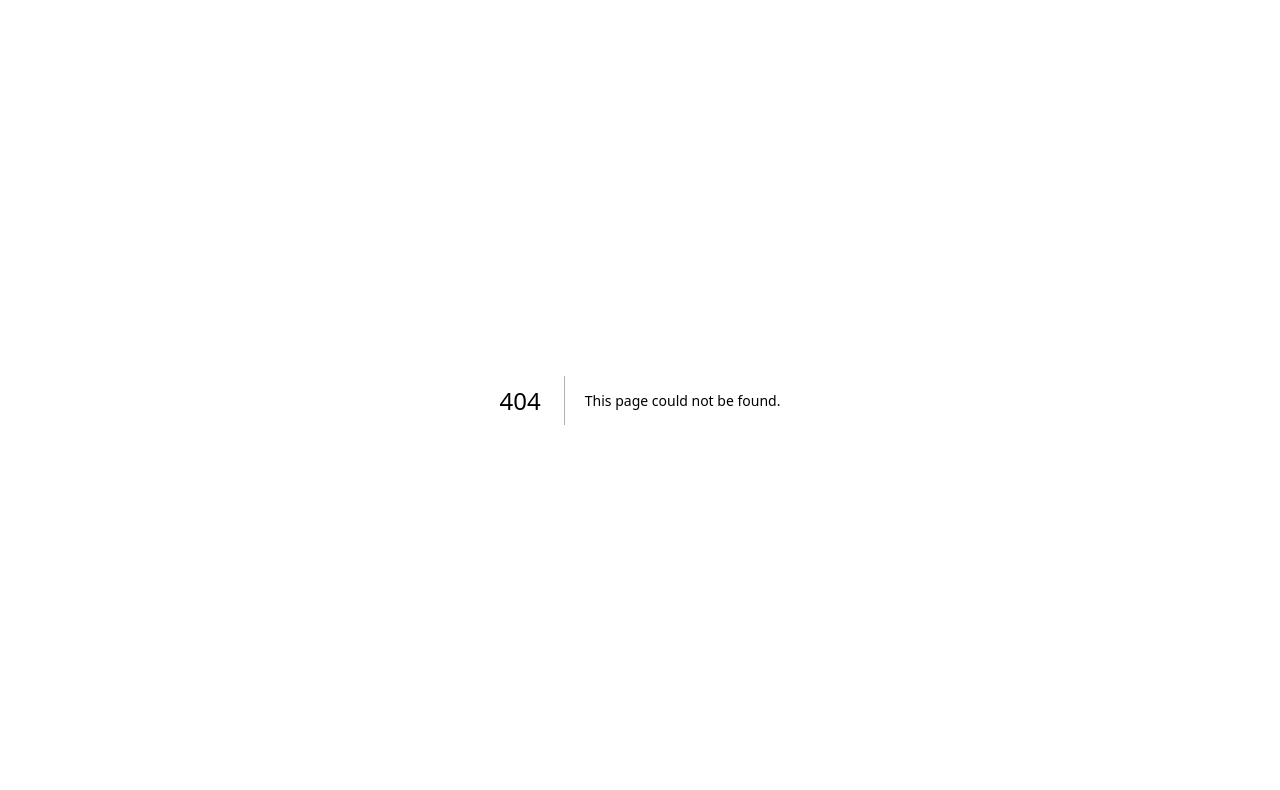
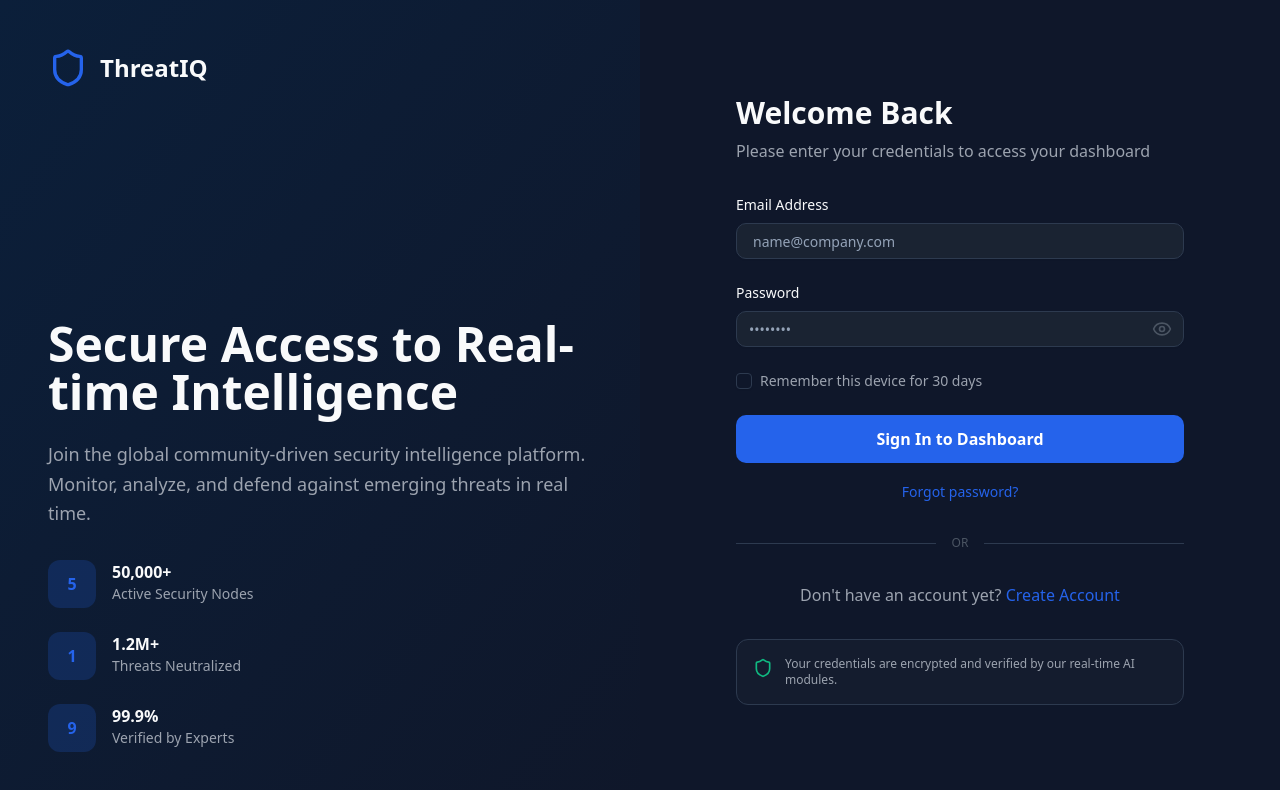
Before and after one commit to Justdan111/ThreathIQ, a Next.js app: page /login in a window 1280 px wide. Before the commit this address had no page. Shown: the top 790 px of the page. Built offline with nearby package versions, Linux system fonts and the light colour scheme.

Commit message:
feat: add LoginPage with email and password authentication, including remember device option and password visibility toggle

```diff
--- /dev/null
+++ b/src/app/(auth)/login/page.tsx
@@ -0,0 +1,155 @@
+'use client';
+
+import React from "react"
+
+import { Button } from '@/components/ui/button';
+import { Input } from '@/components/ui/input';
+import { Checkbox } from '@/components/ui/checkbox';
+import Link from 'next/link';
+import { Shield, Eye, EyeOff } from 'lucide-react';
+import { useState } from 'react';
+
+export default function LoginPage() {
+  const [showPassword, setShowPassword] = useState(false);
+  const [email, setEmail] = useState('');
+  const [password, setPassword] = useState('');
+
+  const handleSubmit = (e: React.FormEvent) => {
+    e.preventDefault();
+    // Handle login logic here
+    console.log('Login attempt:', { email, password });
+  };
+
+  return (
+    <div className="min-h-screen flex">
+      {/* Left Side - Branding */}
+      <div className="hidden lg:flex lg:w-1/2 bg-gradient-to-br from-[#0B1F3A] to-[#0F172A] flex-col justify-between p-12">
+        <div className="flex items-center gap-3">
+          <Shield className="w-10 h-10 text-[#2563EB]" />
+          <span className="text-2xl font-bold text-[#F9FAFB]">ThreatIQ</span>
+        </div>
+
+        <div>
+          <h2 className="text-5xl font-bold text-[#F9FAFB] mb-6">
+            Secure Access to Real-time Intelligence
+          </h2>
+          <p className="text-lg text-[#9CA3AF] mb-8 leading-relaxed">
+            Join the global community-driven security intelligence platform. Monitor, analyze, and defend against emerging threats in real time.
+          </p>
+
+          <div className="space-y-6">
+            {[
+              { num: '50,000+', label: 'Active Security Nodes' },
+              { num: '1.2M+', label: 'Threats Neutralized' },
+              { num: '99.9%', label: 'Verified by Experts' }
+            ].map((stat, idx) => (
+              <div key={idx} className="flex items-start gap-4">
+                <div className="w-12 h-12 rounded-lg bg-[#2563EB]/20 flex items-center justify-center flex-shrink-0">
+                  <span className="text-[#2563EB] font-bold">{stat.num[0]}</span>
+                </div>
+                <div>
+                  <div className="font-semibold text-[#F9FAFB]">{stat.num}</div>
+                  <div className="text-sm text-[#9CA3AF]">{stat.label}</div>
+                </div>
+              </div>
+            ))}
+          </div>
+        </div>
+      </div>
+
+      {/* Right Side - Login Form */}
+      <div className="w-full lg:w-1/2 bg-[#0F172A] flex items-center justify-center p-6">
+        <div className="w-full max-w-md">
+          <div className="mb-8">
+            <h1 className="text-3xl font-bold text-[#F9FAFB] mb-2">Welcome Back</h1>
+            <p className="text-[#9CA3AF]">Please enter your credentials to access your dashboard</p>
+          </div>
+
+          <form onSubmit={handleSubmit} className="space-y-6">
+            {/* Email Field */}
+            <div className="space-y-2">
+              <label className="block text-sm font-medium text-[#F9FAFB]">Email Address</label>
+              <div className="relative">
+                <Input
+                  type="email"
+                  placeholder="name@company.com"
+                  value={email}
+                  onChange={(e) => setEmail(e.target.value)}
+                  className="bg-[#1A2332] border-[#2D3A4F] text-[#F9FAFB] placeholder-[#4B5563] pl-4"
+                />
+              </div>
+            </div>
+
+            {/* Password Field */}
+            <div className="space-y-2">
+              <label className="block text-sm font-medium text-[#F9FAFB]">Password</label>
+              <div className="relative">
+                <Input
+                  type={showPassword ? 'text' : 'password'}
+                  placeholder="••••••••"
+                  value={password}
+                  onChange={(e) => setPassword(e.target.value)}
+                  className="bg-[#1A2332] border-[#2D3A4F] text-[#F9FAFB] placeholder-[#4B5563] pr-10"
+                />
+                <button
+                  type="button"
+                  onClick={() => setShowPassword(!showPassword)}
+                  className="absolute right-3 top-1/2 -translate-y-1/2 text-[#4B5563] hover:text-[#2563EB]"
+                >
+                  {showPassword ? <EyeOff className="w-5 h-5" /> : <Eye className="w-5 h-5" />}
+                </button>
+              </div>
+            </div>
+
+            {/* Remember & Forgot */}
+            <div className="flex items-center justify-between">
+              <div className="flex items-center gap-2">
+                <Checkbox id="remember" className="border-[#2D3A4F]" />
+                <label htmlFor="remember" className="text-sm text-[#9CA3AF] cursor-pointer">
+                  Remember this device for 30 days
+                </label>
+              </div>
+            </div>
+
+            {/* Sign In Button */}
+            <Button className="w-full bg-[#2563EB] hover:bg-[#1D4ED8] text-white py-6 text-base font-semibold">
+              Sign In to Dashboard
+            </Button>
+          </form>
+
+          {/* Forgot Password Link */}
+          <div className="mt-4 text-center">
+            <Link href="/forgot-password" className="text-[#2563EB] hover:text-[#22D3EE] text-sm font-medium">
+              Forgot password?
+            </Link>
+          </div>
+
+          {/* Divider */}
+          <div className="my-8 flex items-center gap-4">
+            <div className="flex-1 h-px bg-[#2D3A4F]"></div>
+            <span className="text-xs text-[#4B5563]">OR</span>
+            <div className="flex-1 h-px bg-[#2D3A4F]"></div>
+          </div>
+
+          {/* Sign Up Link */}
+          <p className="text-center text-[#9CA3AF]">
+            Don&apos;t have an account yet?{' '}
+            <Link href="/register" className="text-[#2563EB] hover:text-[#22D3EE] font-medium">
+              Create Account
+            </Link>
+          </p>
+
+          {/* Security Notice */}
+          <div className="mt-8 p-4 bg-[#1A2332]/50 border border-[#2D3A4F] rounded-lg">
+            <div className="flex gap-3">
+              <Shield className="w-5 h-5 text-[#10B981] flex-shrink-0 mt-0.5" />
+              <div className="text-xs text-[#9CA3AF]">
+                Your credentials are encrypted and verified by our real-time AI modules.
+              </div>
+            </div>
+          </div>
+        </div>
+      </div>
+    </div>
+  );
+}
```
